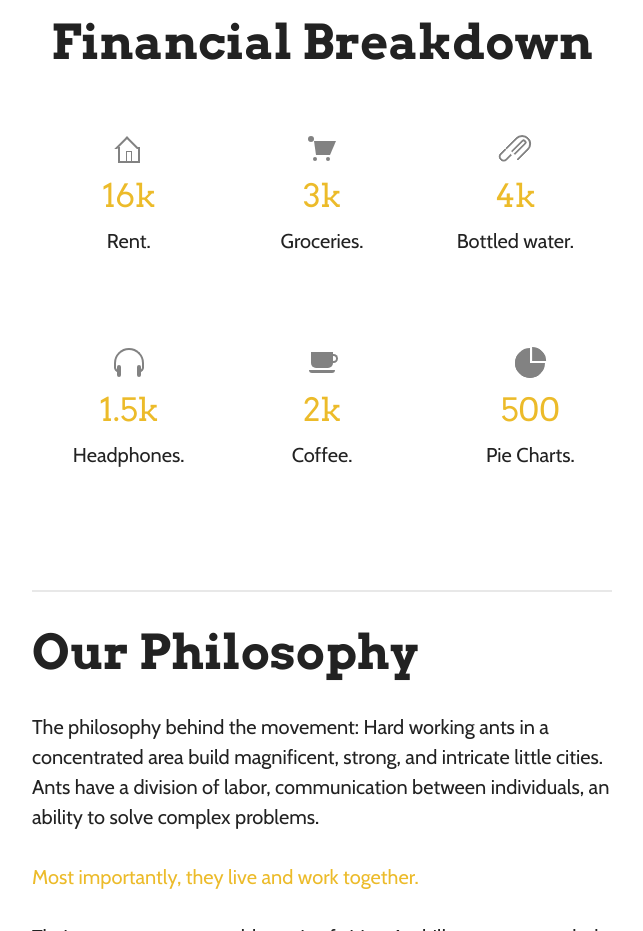
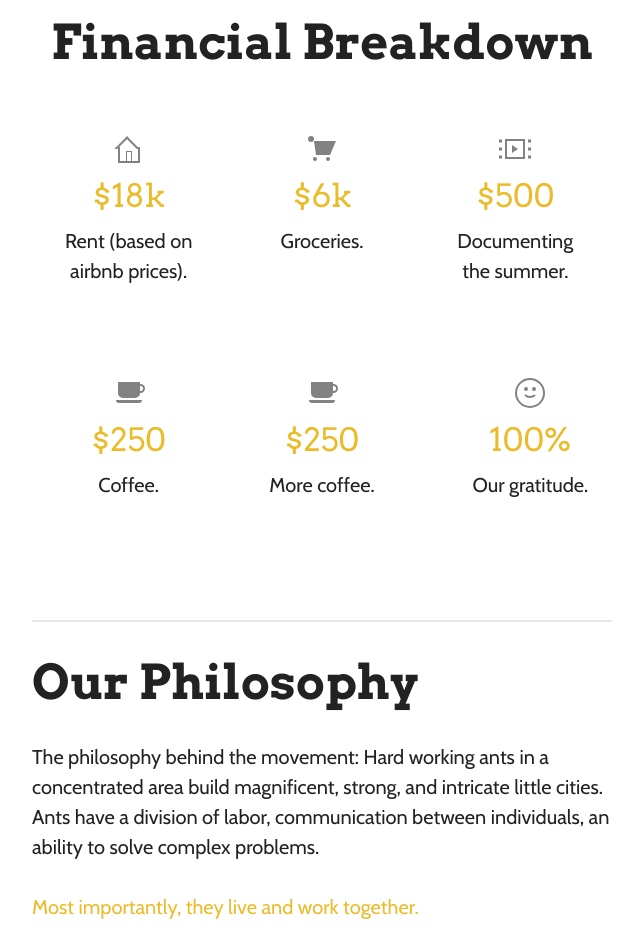
Before and after one commit to MattxDamon/hackerhouse, a plain HTML site: page index.html in a window 1280 px wide. Shown: the part 4940-5871 px from the top of the page, without its empty margins (318-961 px from the left). Drawn offline with nearby package versions, Linux system fonts and the light colour scheme.

Commit message:
updated the finacial breakdown

```diff
--- a/index.html
+++ b/index.html
@@ -210,34 +210,35 @@
         <h2>Financial Breakdown</h2>
         <div class="unit one-third">
           <span class="icono-home"></span>
-          <h3 class="primary-text no-margin">16k</h3>
-          <p>Rent.</p>
+          <h3 class="primary-text no-margin">$18k</h3>
+          <p>Rent (based on airbnb prices).</p>
         </div>
         <div class="unit one-third">
           <span class="icono-cart"></span>
-          <h3 class="primary-text no-margin">3k</h3>
+          <h3 class="primary-text no-margin">$6k</h3>
           <p>Groceries.</p>
         </div>
         <div class="unit one-third">
-          <span class="icono-paperClip"></span>
-          <h3 class="primary-text no-margin">4k</h3>
-          <p>Bottled water.</p>
-        </div>
-        <div class="unit one-third">
-          <span class="icono-headphone"></span>
-          <h3 class="primary-text no-margin">1.5k</h3>
-          <p>Headphones.</p>
+          <span class="icono-video"></span>
+          <h3 class="primary-text no-margin">$500</h3>
+          <p>Documenting the summer.</p>
         </div>
         <div class="unit one-third">
           <span class="icono-cup"></span>
-          <h3 class="primary-text no-margin">2k</h3>
+          <h3 class="primary-text no-margin">$250</h3>
           <p>Coffee.</p>
         </div>
         <div class="unit one-third">
-          <span class="icono-pieChart"></span>
-          <h3 class="primary-text no-margin">500</h3>
-          <p>Pie Charts.</p>
+          <span class="icono-cup"></span>
+          <h3 class="primary-text no-margin">$250</h3>
+          <p>More coffee.</p>
         </div>
+        <div class="unit one-third">
+          <span class="icono-smile"></span>
+          <h3 class="primary-text no-margin">100%</h3>
+          <p>Our gratitude.</p>
+        </div>
+
       </section>
 
       <section class="unit half centered">
```
